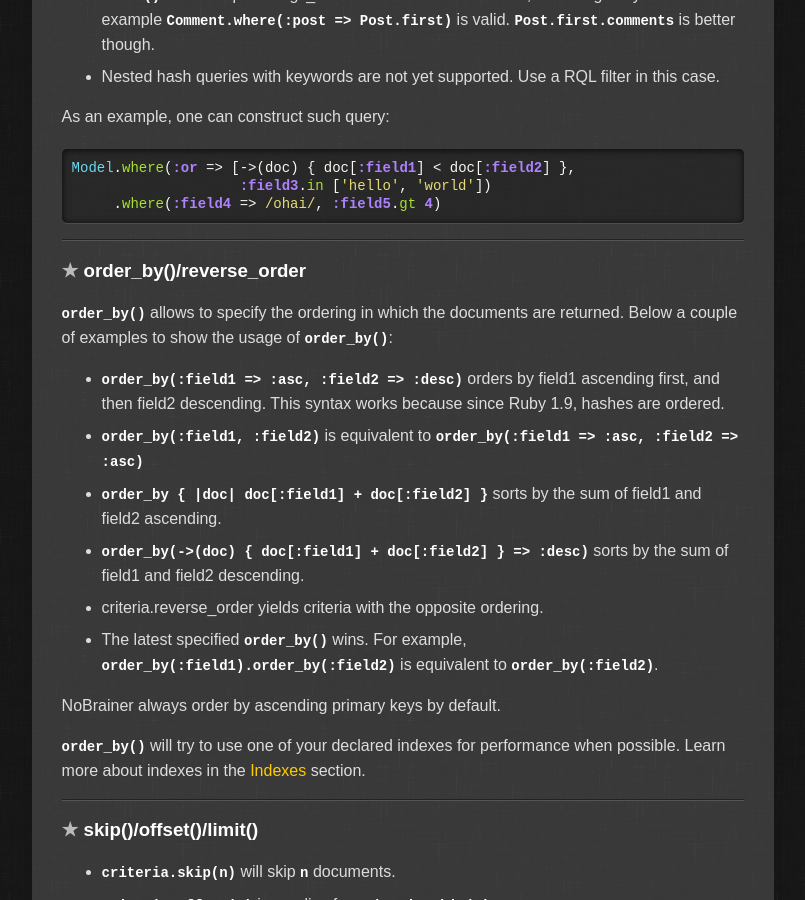
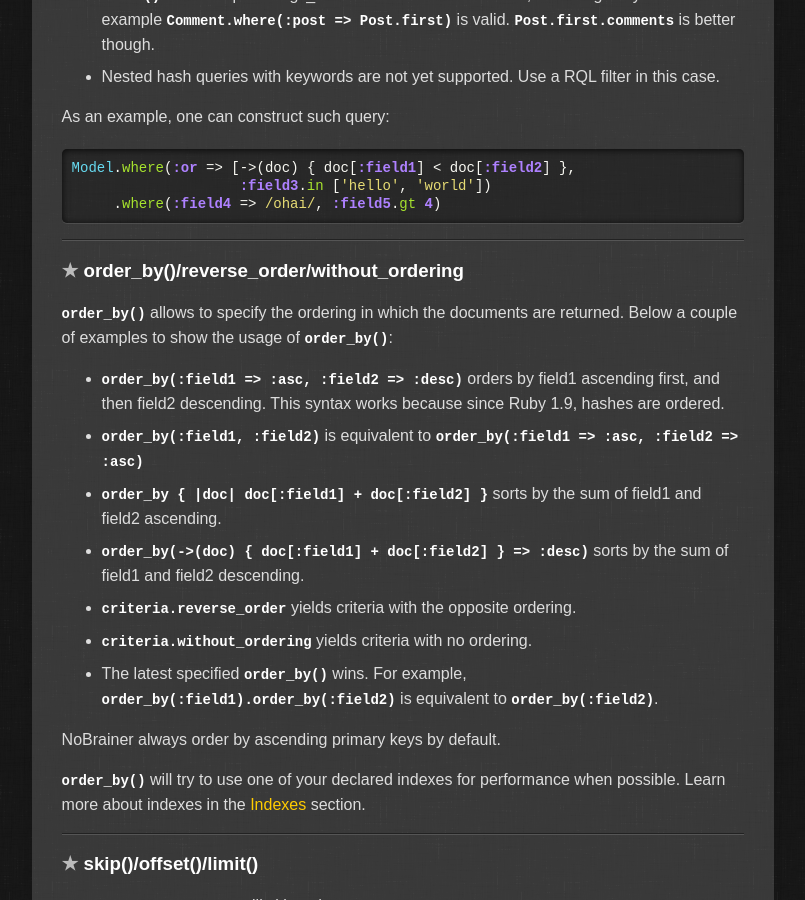
Before and after one commit to NoBrainerORM/nobrainer.io, a Jekyll site: the page built from docs/querying.md, in a window 1280 px wide and 900 px high, scrolled down 1784 px. Shown: the whole window, without its empty margins (335-1140 px from the left). Built offline with Jekyll 4.4.1, drawn with Linux system fonts in a browser that asks for light colours; comment, search, counter and statistics services are not loaded.

Commit message:
Document without_ordering

```diff
--- a/docs/querying.md
+++ b/docs/querying.md
@@ -88,7 +88,7 @@ Model.where(:or => [->(doc) { doc[:field1] < doc[:field2] },
 
 ---
 
-### order_by()/reverse_order
+### order_by()/reverse_order/without_ordering
 
 `order_by()` allows to specify the ordering in which the documents are returned.
 Below a couple of examples to show the usage of `order_by()`:
@@ -101,7 +101,8 @@ Below a couple of examples to show the usage of `order_by()`:
   and field2 ascending.
 * `order_by(->(doc) { doc[:field1] + doc[:field2] } => :desc)` sorts by the sum
   of field1 and field2 descending.
-* criteria.reverse_order yields criteria with the opposite ordering.
+* `criteria.reverse_order` yields criteria with the opposite ordering.
+* `criteria.without_ordering` yields criteria with no ordering.
 * The latest specified `order_by()` wins. For example,
   `order_by(:field1).order_by(:field2)` is equivalent to `order_by(:field2)`.
 
```
